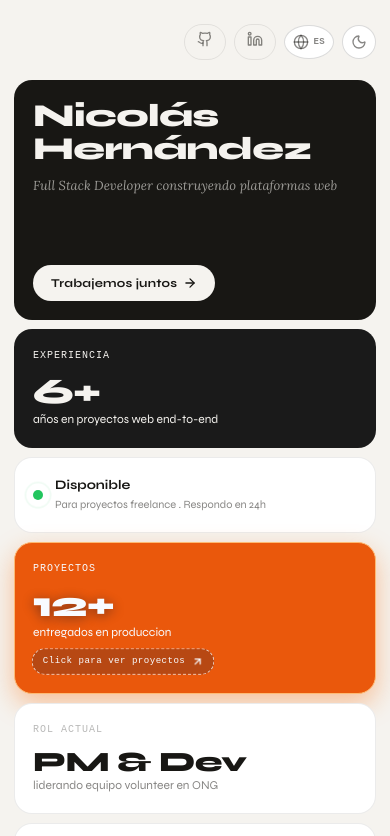
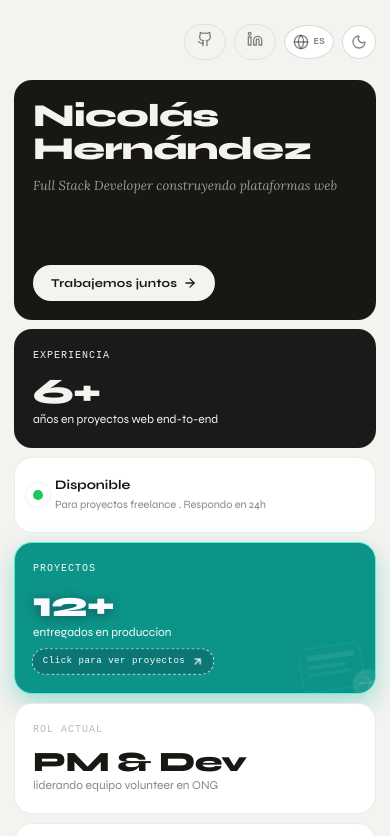
Before and after one commit to niceropez/niceropez, a React (Vite) app: page / in a window 390 px wide. Shown: the top 836 px of the page. Built offline with nearby package versions, Linux system fonts and the light colour scheme; a web font is replaced by a local one.

Commit message:
feat: add decorative image to projects trigger card

```diff
--- a/src/App.css
+++ b/src/App.css
@@ -403,6 +403,20 @@ a {
 
 .card-projects-trigger .stat-number {
   text-shadow: 0 2px 12px rgba(8, 15, 38, 0.45);
+}
+
+.card-projects-trigger .projects-card-image {
+  position: absolute;
+  right: -8px;
+  bottom: -10px;
+  width: 108px;
+  max-width: 46%;
+  height: auto;
+  opacity: 0.38;
+  pointer-events: none;
+  z-index: 0;
+  transform: rotate(-8deg);
+  filter: drop-shadow(0 8px 18px rgba(7, 12, 28, 0.24));
 }
 
 .card-projects-trigger:hover {
@@ -1032,6 +1046,13 @@ html[data-theme='light'] .card-code {
     width: 100%;
     justify-content: flex-end;
   }
+
+  .card-projects-trigger .projects-card-image {
+    width: 88px;
+    right: -12px;
+    bottom: -12px;
+    opacity: 0.32;
+  }
 }
 
 @media (max-width: 400px) {
--- a/src/App.jsx
+++ b/src/App.jsx
@@ -35,7 +35,7 @@ function App() {
   const [theme, setTheme] = useState(preferredTheme)
   const [language, setLanguage] = useState(preferredLanguage)
   const [isProjectsFlipped, setIsProjectsFlipped] = useState(false)
-  const projectsTriggerVariant = 'orange'
+  const projectsTriggerVariant = 'teal' // can be 'blue' or 'teal' for different accent colors
   const t = translations[language]
   const projectsData = [
     {
@@ -194,6 +194,7 @@ function App() {
                     {t.openProjectsBoard}
                     <span className="flip-hint-arrow"><ArrowUpRight size={12} strokeWidth={2.4} aria-hidden="true" /></span>
                   </p>
+                  <img className="projects-card-image" src="/projects-card-visual.svg" alt="" aria-hidden="true" />
                 </article>
 
                 <article className="card card-stat">
```
Also changed, not shown: public/projects-card-visual.svg (added).
